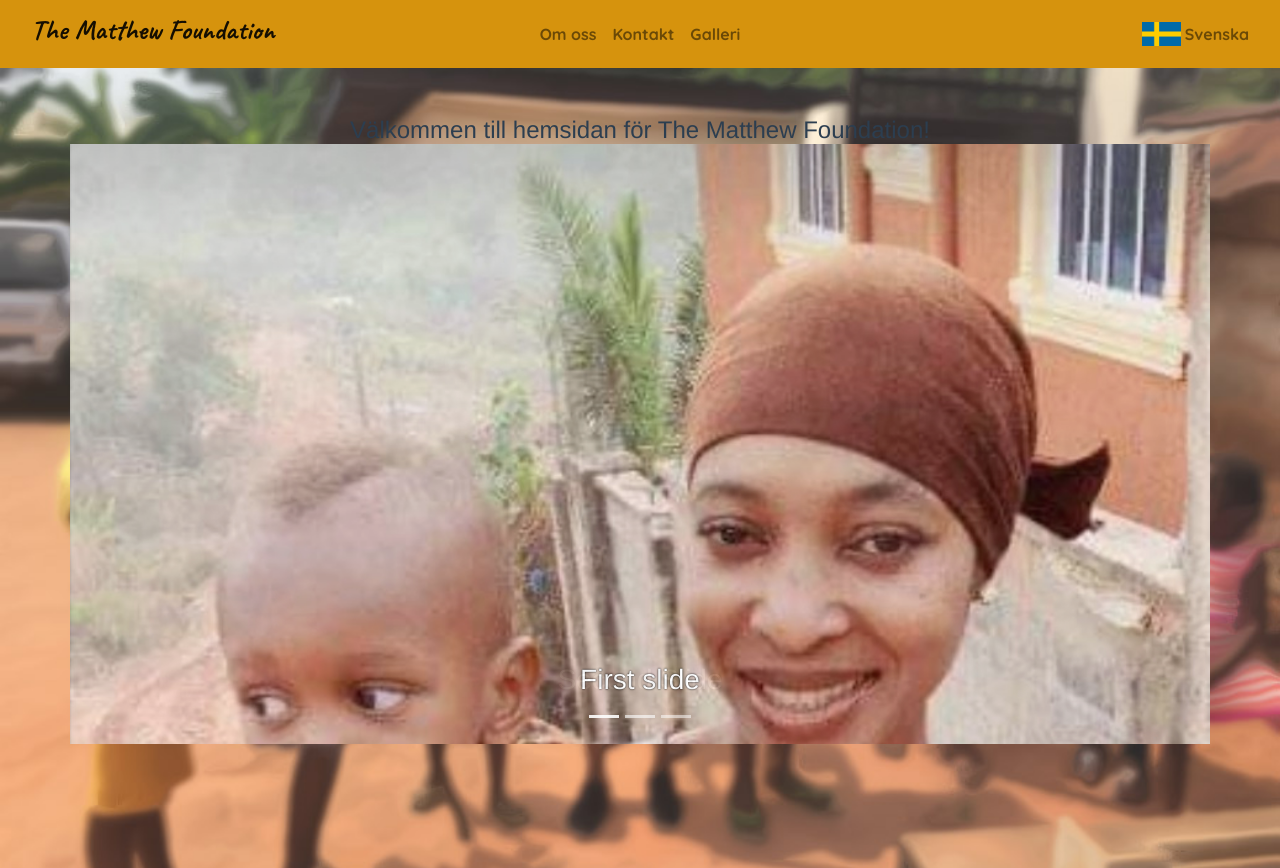
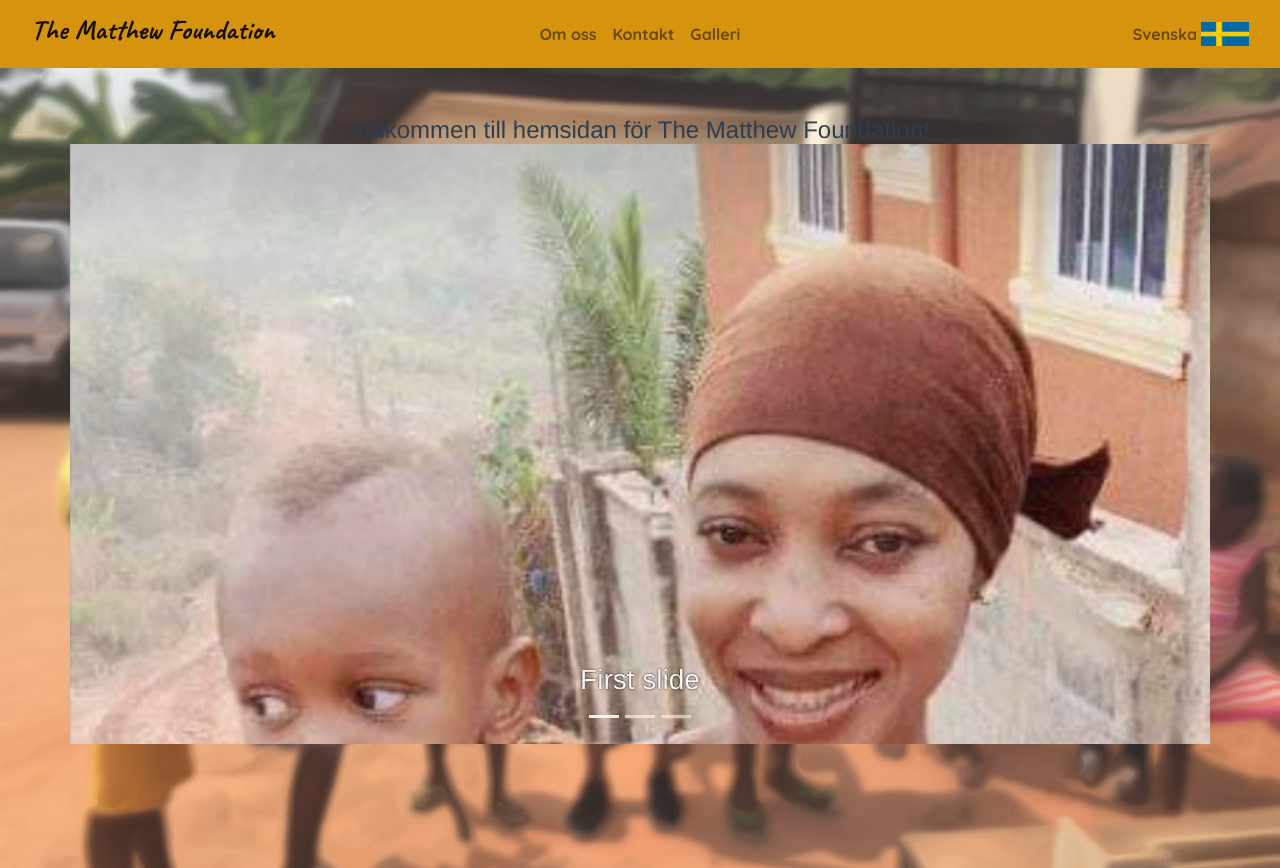
Before and after one commit to Carljohan-hornestam/the_matthew_foundation, a Vue app: page / in a window 1280 px wide. Built offline with nearby package versions, Linux system fonts and the light colour scheme.

Commit message:
mindre fixar i navbar
Co-Authored-By: carljohan-hornestam <carljohan-hornestam@users.noreply.github.com>

```diff
--- a/src/components/Navbar.vue
+++ b/src/components/Navbar.vue
@@ -44,10 +44,10 @@
         </ul>
       </div>
       <div v-if="isSwedish" v-on:click="isSwedish=false" class="d-flex col justify-content-end lang-link">
-        <img class="flag my-auto" src="../assets/sweden.png"><span class="language pl-1"> Svenska</span>
+        <span class="language pr-1"> Svenska</span><img class="flag my-auto" src="../assets/sweden.png">
       </div>
       <div v-if="!isSwedish" v-on:click="isSwedish=true" class="d-flex col justify-content-end lang-link">
-        <img class="flag my-auto" src="../assets/uk.png"><span class="language pl-1"> English</span>
+        <span class="language pr-1"> English</span><img class="flag my-auto" src="../assets/uk.png">
       </div>
     </nav>
   </div>
```
Also changed, not shown: src/assets/sweden.png, src/assets/uk.png.
